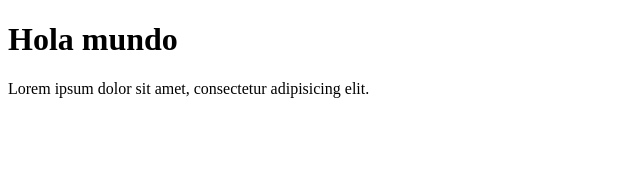
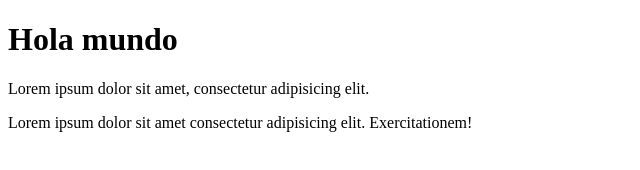
Before and after one commit to Anpipus/EjemploHTML, a plain HTML site: page index.html in a window 1280 px wide. Shown: the whole page, without its empty margins (0-640 px from the left). Drawn offline with Linux system fonts and the light colour scheme.

Commit message:
add new change in body

```diff
--- a/index.html
+++ b/index.html
@@ -8,5 +8,7 @@
 <body>
     <h1>Hola mundo</h1>
     <p>Lorem ipsum dolor sit amet, consectetur adipisicing elit. </p>
+    <p>Lorem ipsum dolor sit amet consectetur adipisicing elit. Exercitationem!
+    </p>
 </body>
 </html>
```
